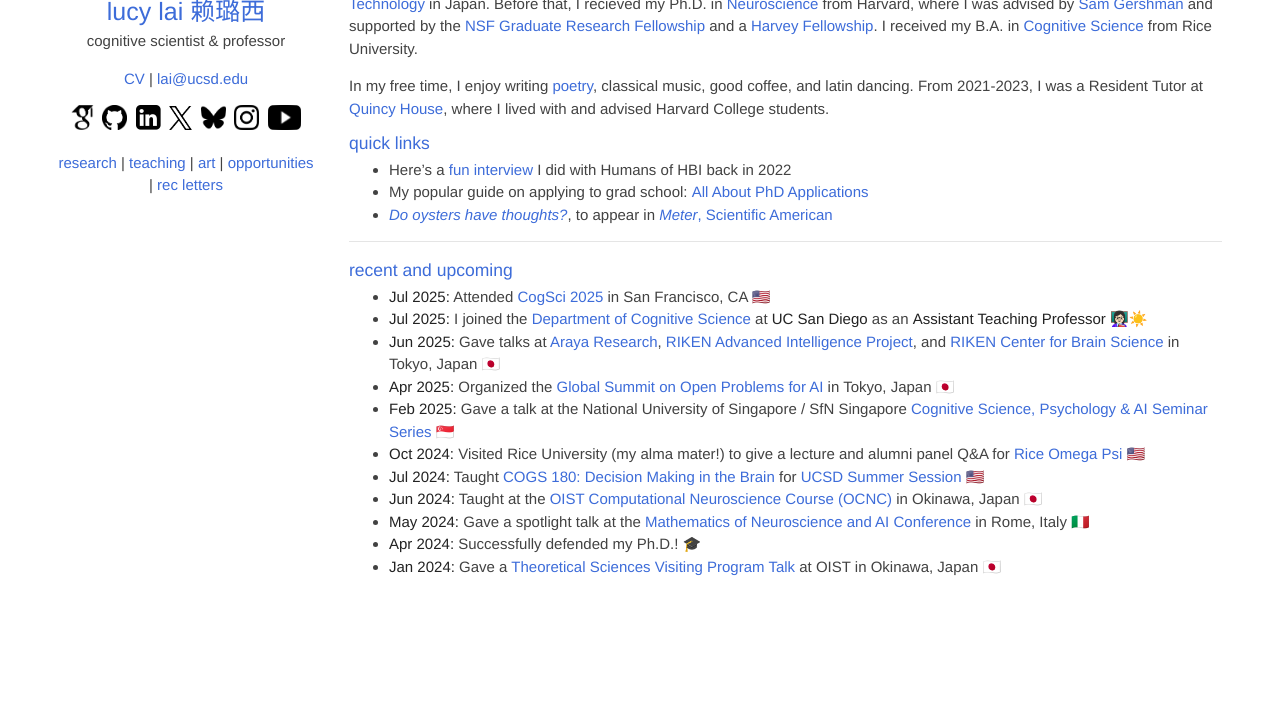
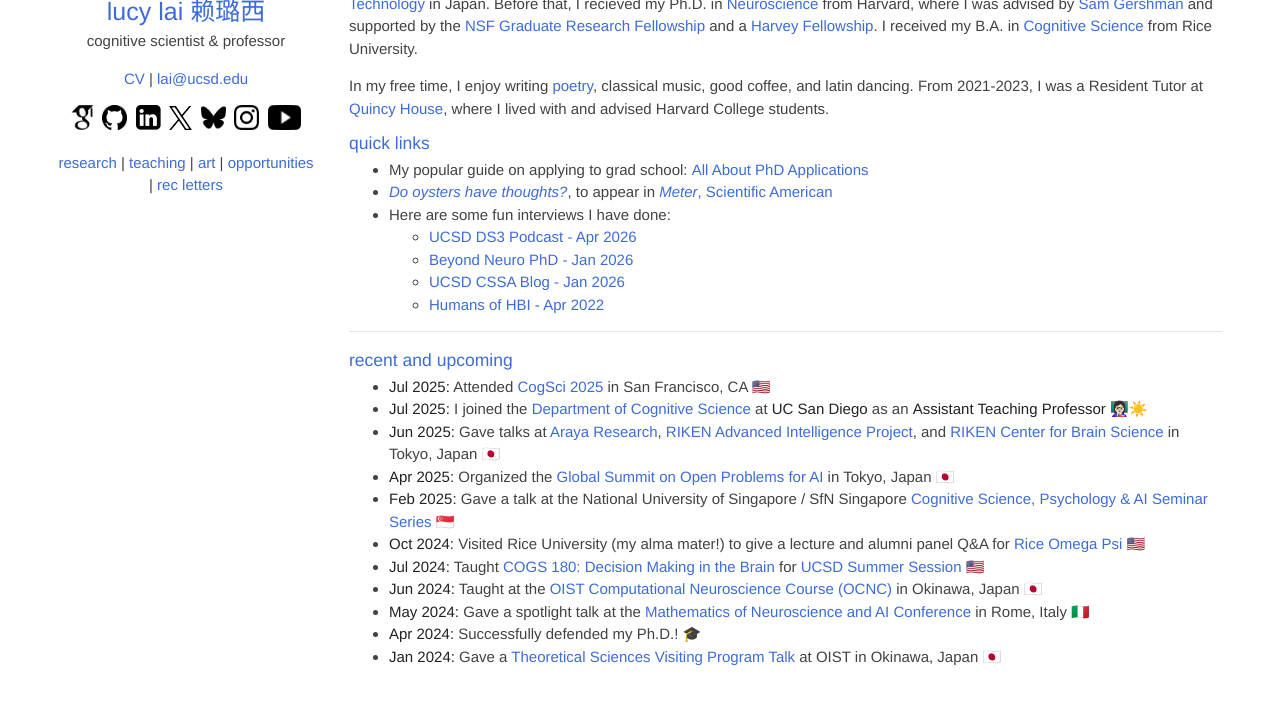
Before and after one commit to lucylai96/lucylai96.github.io, a Jekyll site: the page built from index.md, in a window 1280 px wide and 988 px high, cut to the strip 255-960 px from the top of the window. Built offline with Jekyll 4.4.1, drawn with Linux system fonts in a browser that asks for light colours; our own code applies the rules of GitHub Pages for plain Markdown files.

Commit message:
Update index.md

```diff
--- a/index.md
+++ b/index.md
@@ -10,9 +10,13 @@
 In my free time, I enjoy writing <a href="http://subcorticalsongs.wordpress.com/" target="_blank">poetry</a>, classical music, good coffee, and latin dancing. From 2021-2023, I was a Resident Tutor at <a href="https://quincy.harvard.edu/" target="_blank">Quincy House</a>, where I lived with and advised Harvard College students.
 
 ### quick links
-* Here's a [fun interview](https://brain.harvard.edu/hbi_humans/lucy-lai/) I did with Humans of HBI back in 2022
 * My popular guide on applying to grad school: **[All About PhD Applications](https://lucylai.com/blog/gradapps)**
 * _[Do oysters have thoughts?](https://lucylai.com/files/oysters.pdf)_, to appear in [_Meter_, Scientific American](https://www.scientificamerican.com/meter-poems/)
+* Here are some fun interviews I have done:
+  * [UCSD DS3 Podcast - Apr 2026](https://www.youtube.com/watch?v=jE9bAQfLao0&t=1451s)
+  * [Beyond Neuro PhD - Jan 2026](https://beyondneurophd.substack.com/p/dr-lucy-lais-journey-from-music-to)
+  * [UCSD CSSA Blog - Jan 2026](https://cssa-ucsd.medium.com/cognitive-science-faculty-spotlight-meet-professor-lucy-lai-cb637c2a09af)
+  * [Humans of HBI - Apr 2022](https://brain.harvard.edu/hbi_humans/lucy-lai/)
 
 ***
 
```
